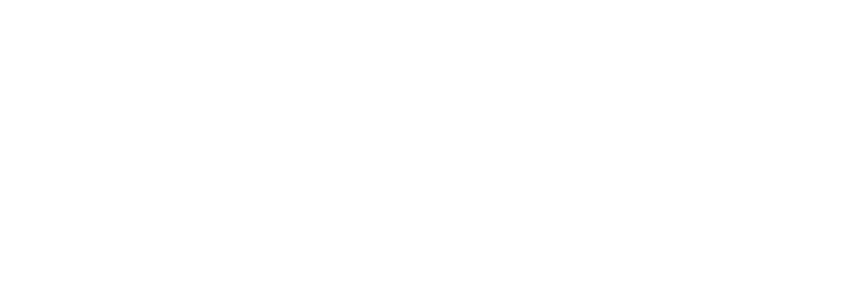
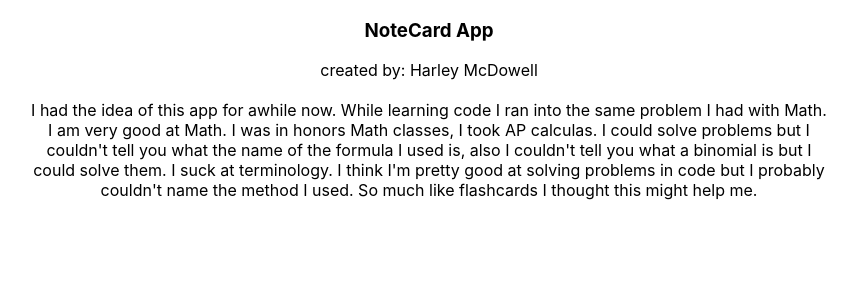
Before and after one commit to hmcdowell95/study_app, a React (Create React App) app: page /about in a window 1280 px wide. Shown: the top 300 px of the page, without its empty margins (211-1068 px from the left). Built offline with nearby package versions, Linux system fonts and the light colour scheme.

Commit message:
add about page and component

```diff
--- a/src/App.js
+++ b/src/App.js
@@ -2,6 +2,7 @@
 import SubjectContainer from './containers/subject-container';
 import {BrowserRouter as Router, Route} from 'react-router-dom';
 import {NavLink} from 'react-router-dom';
+import About from './components/about';
 
 class App extends Component {
   render() {
@@ -10,6 +11,7 @@
         <div>
           <Route exact path="/" render={() => <h1>Welcome to my NoteCard Studying App!</h1>} />
           <Route exact path="/" render={() => <NavLink to="/subjects">Start!</NavLink>} />
+          <Route exact path="/about" render={() => <About/>} />
           <Route path='/subjects' render={routerProps => <SubjectContainer {...routerProps} />} />
         </div>
       </Router>
--- /dev/null
+++ b/src/components/about.js
@@ -0,0 +1,14 @@
+import React from 'react';
+
+const About = () =>
+    <div>
+        <h3>NoteCard App</h3>
+        <p>created by: Harley McDowell</p><br/>
+        <p>I had the idea of this app for awhile now. While learning code I ran into the same problem I had with Math.
+            I am very good at Math. I was in honors Math classes, I took AP calculas. I could solve problems but I couldn't tell you
+            what the name of the formula I used is, also I couldn't tell you what a binomial is but I could solve them. I suck at terminology.
+            I think I'm pretty good at solving problems in code but I probably couldn't name the method I used. So much like flashcards I thought this might help me.
+        </p>
+    </div>;
+
+export default About
--- a/src/components/subject/edit-subject.js
+++ b/src/components/subject/edit-subject.js
@@ -45,7 +45,7 @@
                     value={this.state.name} />
                     <input type="submit" />
                 </form>
-                <button onClick={() => this.onDelete()}>Delete</button>
+                <button onClick={() => this.onDelete()}>Delete Subject</button>
                 <NoteCardContainer subjectId={this.state.id} router={this.props.match.url} />
             </div>
         )
--- a/src/containers/subject-container.js
+++ b/src/containers/subject-container.js
@@ -20,7 +20,8 @@
     render() {
         return(
             <div><NavLink style={{margin: "10px"}} to="/">Home</NavLink>
-                <NavLink style={{margin: '10px'}} to="/subjects">Subjects</NavLink><br/>
+                <NavLink style={{margin: '10px'}} to="/subjects">Subjects</NavLink>
+                <NavLink style={{margin: '10px'}} to="/about">About</NavLink><br/>
                 <Route exact path={this.props.match.url} render={() => <div><SubjectInput add={this.props.addSubject} /><br/>
                 Subjects: <br/>{this.renderSubjects()}</div>} />
                 <Route exact path={`${this.props.match.url}/:id`}
--- a/src/index.css
+++ b/src/index.css
@@ -18,3 +18,8 @@
   grid-gap: 10px;
   border: 5px solid black;
 }
+
+p {
+  margin: auto;
+  width: 800px;
+}
```
Also changed, not shown: src/containers/NavBar.js (added).
